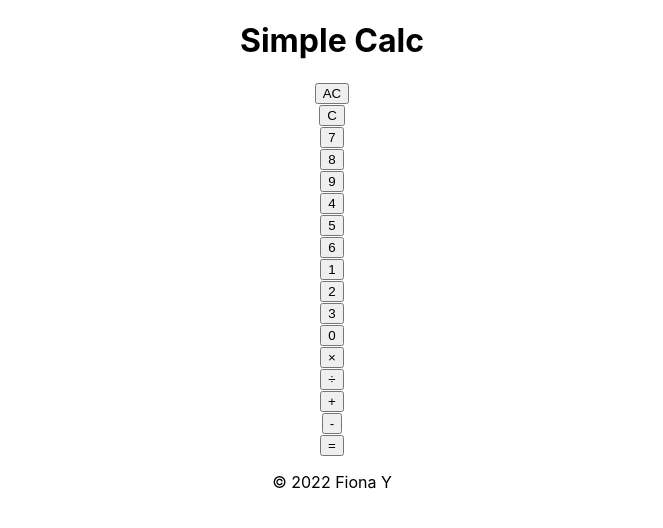
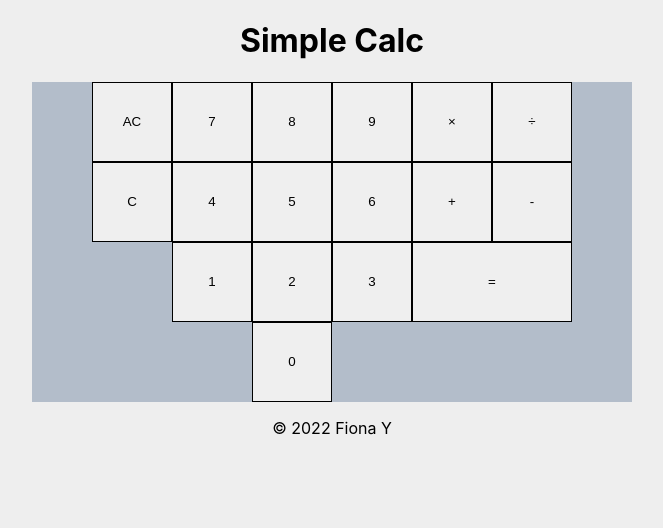
Before and after one commit to fyeung21/simple-calc, a React (Create React App) app: page / in a window 1280 px wide. Shown: the top 528 px of the page, without its empty margins (308-971 px from the left). Built offline with nearby package versions, Linux system fonts and the light colour scheme.

Commit message:
Basic style calculator buttons

```diff
--- a/src/components/App.js
+++ b/src/components/App.js
@@ -11,9 +11,11 @@ const App = () => {
 
   return (
     <div className="App">
-      <Header title="Simple Calc"/>
-      <Buttons/>
-      <Footer/>
+        <Header title="Simple Calc"/>
+      <main>
+        <Buttons/>
+      </main>
+        <Footer/>
     </div>
   );
 }
--- a/src/components/Button.js
+++ b/src/components/Button.js
@@ -2,7 +2,7 @@ import '../scss/styles.scss';
 
 const Button = ({type, className, text, value}) => {
   return (
-    <div className="button-cont">
+    <div className="buttonCont">
         <button type={type} className={className} value={value}>{text}</button>
     </div>
   );
--- a/src/components/Buttons.js
+++ b/src/components/Buttons.js
@@ -4,7 +4,7 @@ import Button from './Button';
 
 const Buttons = () => {
   return (
-    <div className="buttons-cont">
+    <div className="buttonsCont">
         {calculatorButtons.map((oneButton, i) => {
             return (
                 <Button key={i}
--- a/src/scss/_general.scss
+++ b/src/scss/_general.scss
@@ -6,6 +6,7 @@ body {
         "Droid Sans", "Helvetica Neue", sans-serif;
     -webkit-font-smoothing: antialiased;
     -moz-osx-font-smoothing: grayscale;
+    background-color: #EEEEEE;
 }
 
 code {
@@ -14,3 +15,9 @@ code {
 
 
 // main sections
+
+main {
+    background-color: #B3BDCA;
+    width: 600px;
+    margin: 0 auto;
+}
--- /dev/null
+++ b/src/scss/components/_button.scss
@@ -0,0 +1,57 @@
+.buttonsCont {
+    display: grid;
+    grid-template-columns: repeat(6, 5rem);
+    grid-template-rows: repeat(4, 5rem);
+    // grid-auto-flow: column;
+    justify-content: center;
+
+    .buttonCont {
+        &:nth-child(2) {
+            grid-column: 1;
+            grid-row: 2;
+        }
+        &:nth-child(6) {
+            grid-column: 2;
+            grid-row: 2;
+        }
+        &:nth-child(7) {
+            grid-column: 3;
+            grid-row: 2;
+        }
+        &:nth-child(8) {
+            grid-column: 4;
+            grid-row: 2;
+        }
+        &:nth-child(9) {
+            grid-column: 2;
+            grid-row: 3;
+        }
+        &:nth-child(10) {
+            grid-column: 3;
+            grid-row: 3;
+        }
+        &:nth-child(11) {
+            grid-column: 4;
+            grid-row: 3;
+        }
+        // 0 button
+        &:nth-child(12) {
+            grid-column: 3;
+            grid-row: 4;
+        }
+        // enter button
+        &:last-child {
+            grid-column: 5/7;
+            grid-row: 3;
+        }
+        button {
+            width: 100%;
+            height: 100%;
+            border: 1px solid black;
+
+            &:hover {
+                background-color: lightblue;
+            }
+        }
+    }
+}
--- a/src/scss/styles.scss
+++ b/src/scss/styles.scss
@@ -7,3 +7,4 @@
 // Components
 
 @use './components/app';
+@use './components/button';
```
